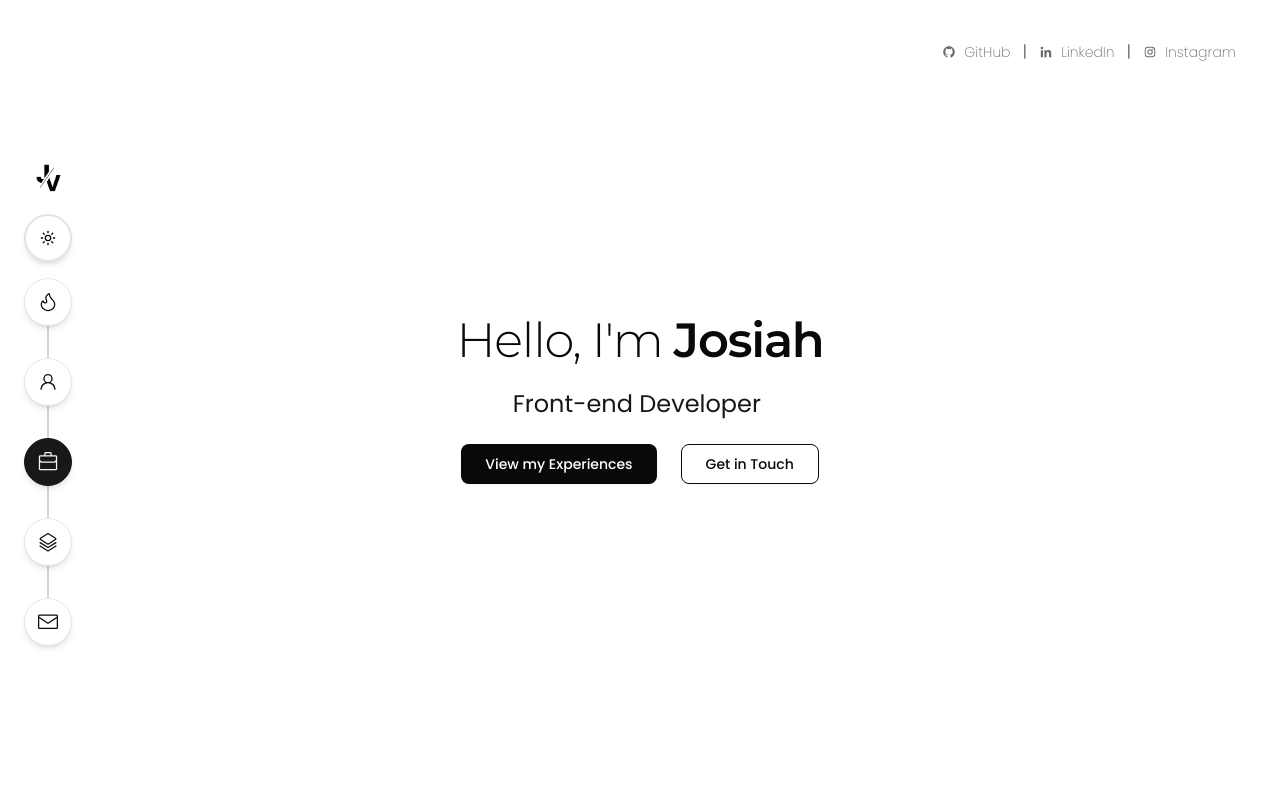
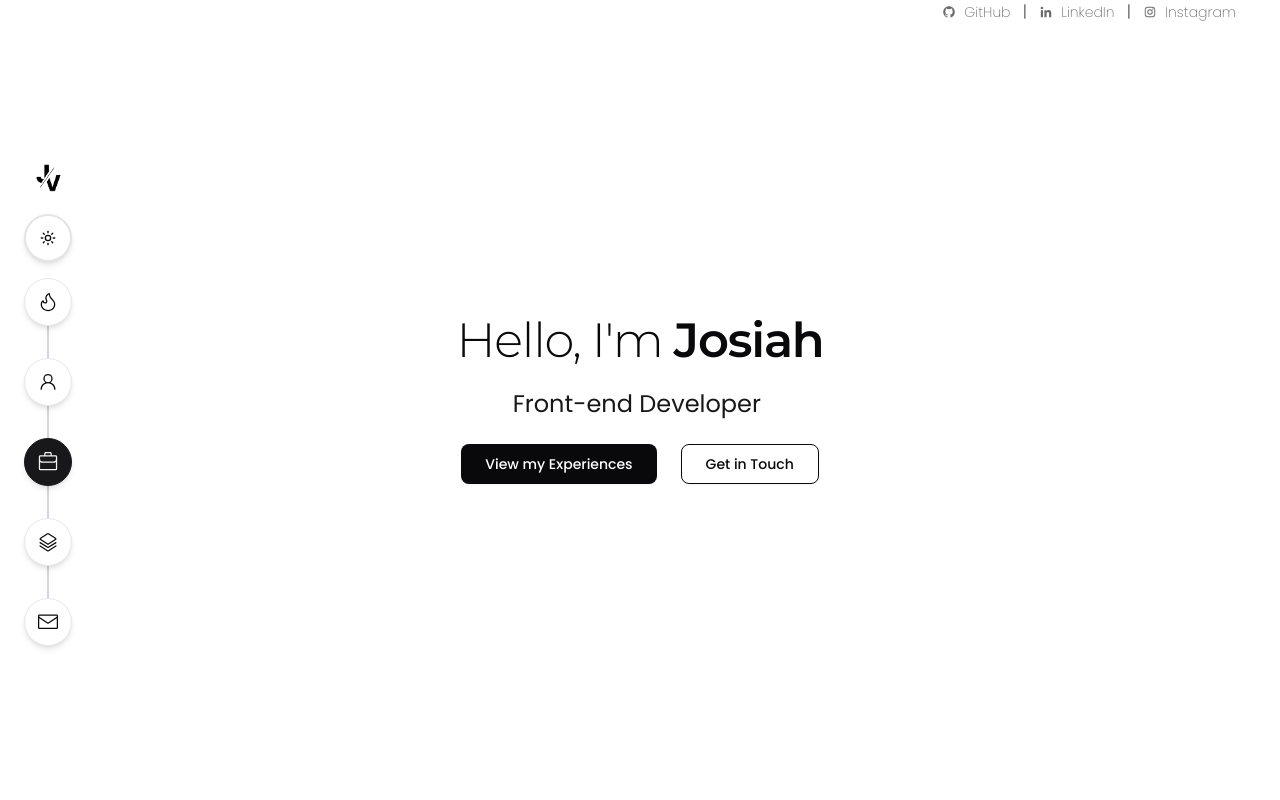
Before and after one commit to Josiah-090602/React-Portfolio, a React (Vite) app: page / in a window 1280 px wide. Shown: the top 800 px of the page. Built offline with nearby package versions, Linux system fonts and the light colour scheme.

Commit message:
fixed social links

```diff
--- a/src/components/SocialLinks.tsx
+++ b/src/components/SocialLinks.tsx
@@ -20,7 +20,7 @@ const Links: LinksType[] = [
 ];
 export default function SocialLinksSection() {
   return (
-    <div className="flex gap-3 justify-center absolute mt-8 top-2 right-11">
+    <div className="flex gap-3 justify-center absolute top-0 right-11">
       {Links.map((link, index) => (
         <div key={index} className="flex items-center gap-3">
           <a
--- a/src/components/sections/HeroSection.tsx
+++ b/src/components/sections/HeroSection.tsx
@@ -14,7 +14,6 @@ export default function HeroSection() {
           <h1 className="text-3xl md:text-5xl font-light text-foreground font-montserrat tracking-tight">
             Hello, I'm <span className="font-semibold">Josiah</span>
           </h1>
-
           <SocialLinksSection />
 
           <Introduction
```
